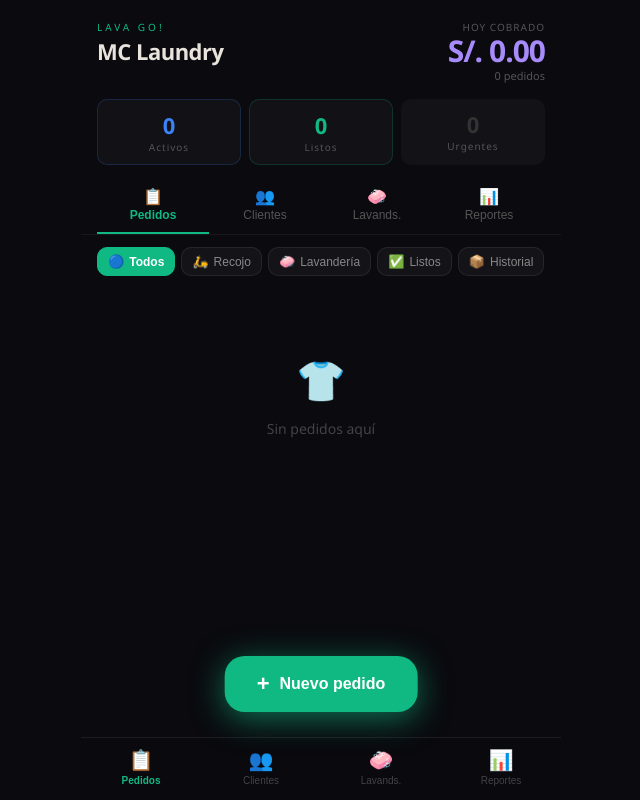
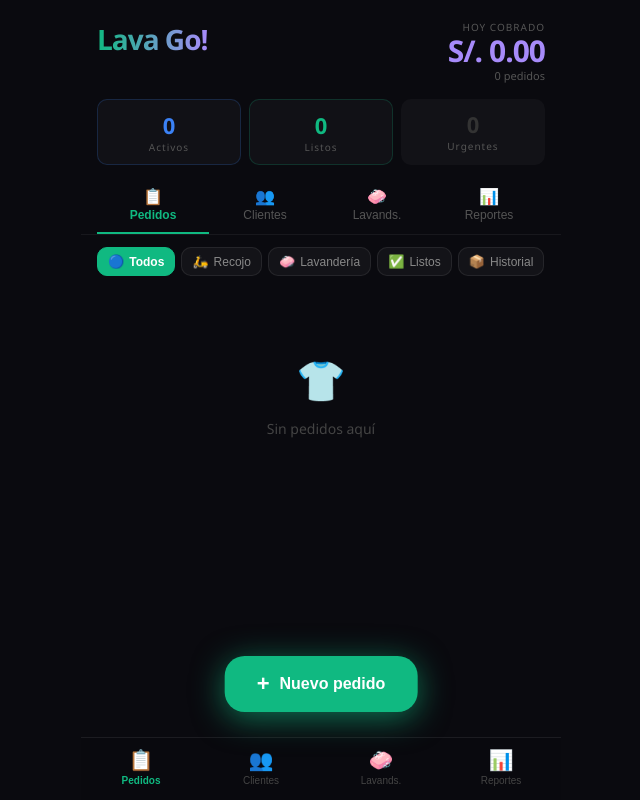
Before and after one commit to jesusmcortez553-crypto/MC-LAUNDRY, a React (Vite) app: page / in a window 1280 px wide. Shown: the whole page, without its empty margins (319-959 px from the left). Built offline with nearby package versions, Linux system fonts and the light colour scheme.

Commit message:
Update App.jsx

```diff
--- a/src/App.jsx
+++ b/src/App.jsx
@@ -281,8 +281,7 @@ export default function MCLaundry() {
         <div style={{ padding: "20px 16px 0", borderBottom: "0.5px solid rgba(255,255,255,0.06)" }}>
           <div style={{ display: "flex", justifyContent: "space-between", alignItems: "flex-start", marginBottom: 16 }}>
             <div>
-              <div style={{ fontSize: 10, letterSpacing: 3, color: "#10b981", marginBottom: 2 }}>LAVA GO!</div>
-              <div style={{ fontSize: 22, fontWeight: 800, letterSpacing: -0.5 }}>MC Laundry</div>
+              <div style={{ fontSize: 28, fontWeight: 900, letterSpacing: -1, background: "linear-gradient(90deg, #10b981, #a78bfa)", WebkitBackgroundClip: "text", WebkitTextFillColor: "transparent" }}>Lava Go!</div>
             </div>
             <div style={{ textAlign: "right" }}>
               <div style={{ fontSize: 10, color: "#555", letterSpacing: 1, marginBottom: 2 }}>HOY COBRADO</div>
```
